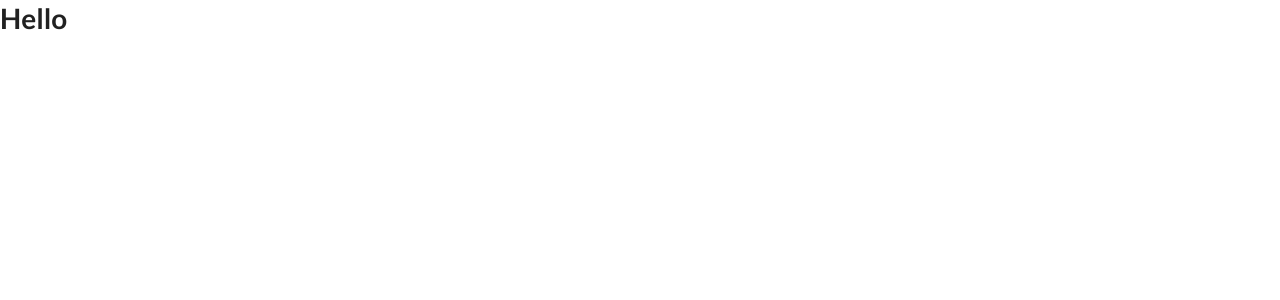
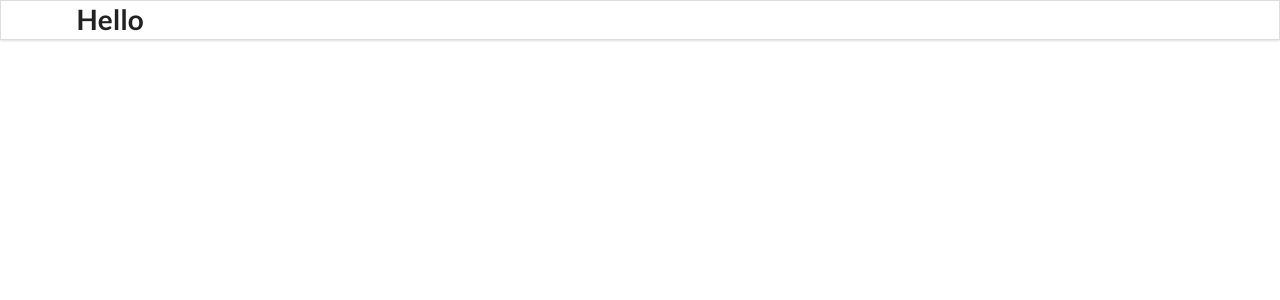
Before and after one commit to Sashankr/Basic-E-Commerce-Website, a React (Create React App) app: page / in a window 1280 px wide. Shown: the top 300 px of the page. Built offline with nearby package versions, Linux system fonts and the light colour scheme.

Commit message:
Added initial components

```diff
--- a/src/App.js
+++ b/src/App.js
@@ -1,9 +1,11 @@
 import React from 'react'
+import Header from './containers/Header'
 
 const App = () => {
   return (
     <div className="App">
       <h1>Hello</h1>
+      <Header />
     </div>
   )
 }
--- /dev/null
+++ b/src/containers/Header.js
@@ -0,0 +1,13 @@
+import React from "react";
+
+const Header = () => {
+  return (
+    <div className="ui fixed menu">
+      <div className="ui container center">
+        <h1>Hello</h1>
+      </div>
+    </div>
+  );
+};
+
+export default Header;
```
Also changed, not shown: src/containers/ProductComponent.js (added, +11 -0 lines), src/containers/ProductDetails.js (added, +11 -0 lines), src/containers/ProductListing.js (added, +11 -0 lines).
